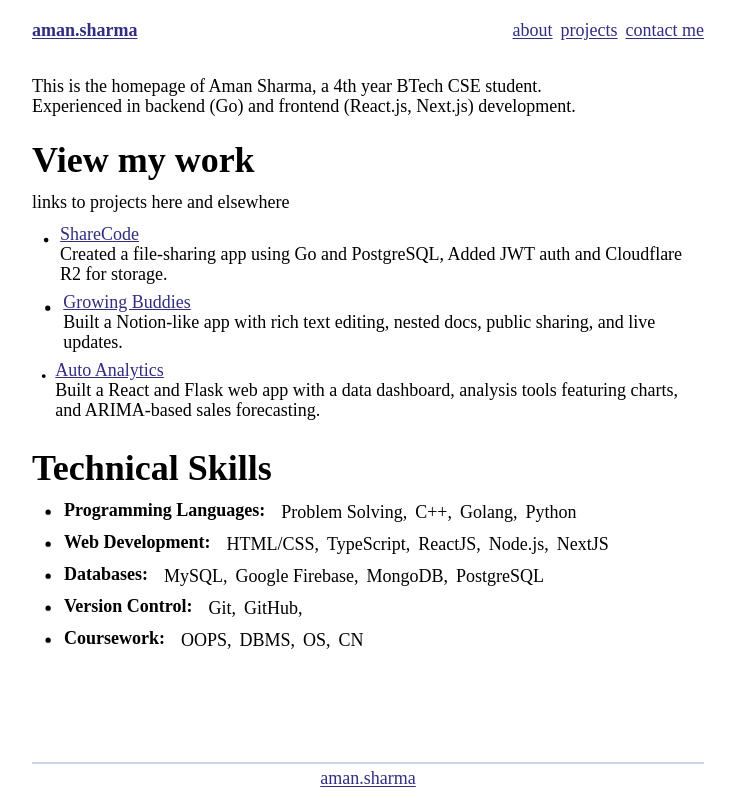
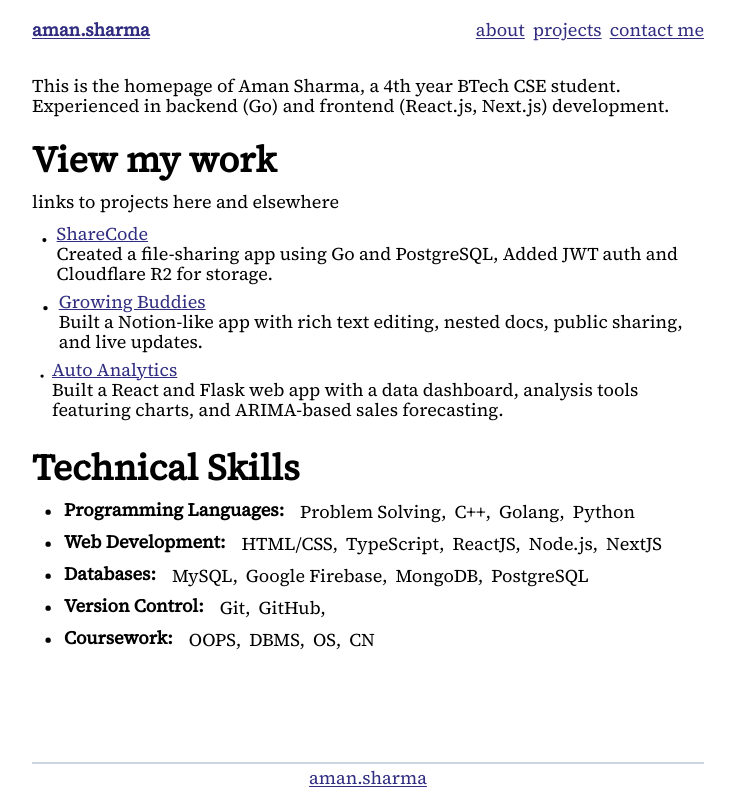
Before and after one commit to aman1117/portfolio, a Next.js app: page / in a window 1280 px wide. Shown: the whole page, without its empty margins (272-1007 px from the left). Built offline with nearby package versions, Linux system fonts and the light colour scheme.

Commit message:
refactor: Remove unused font-family declaration in CSS and layout component

```diff
--- a/app/globals.css
+++ b/app/globals.css
@@ -21,20 +21,11 @@ body,
     --background-end-rgb: 0, 0, 0;
   }
 }
-@font-face {
-  font-family: "SourceSerifPro";
-  font-style: normal;
-  font-weight: 600;
-  src: local('SourceSerifPro SemiBold'), local('SourceSerifPro_600SemiBold'),
-       url('/fonts/SourceSerifPro_600SemiBold.woff2') format('woff2'),
-       url('/fonts/SourceSerifPro_600SemiBold.woff') format('woff'),
-       url('/fonts/SourceSerifPro_600SemiBold.ttf') format('truetype');
-}
+
 body {
   color: rgb(var(--foreground-rgb));
   background: white;
   color: black;
-  font-family: "SourceSerifPro_600SemiBold";
 }
 
 @layer utilities {
--- a/app/layout.tsx
+++ b/app/layout.tsx
@@ -2,11 +2,10 @@ import type { Metadata } from "next";
 import "./globals.css";
 import Header from "./_components/header";
 
-import { EB_Garamond } from 'next/font/google'
+import { Source_Serif_4 } from 'next/font/google'
 import Footer from "./_components/footer";
-import { SourceSerifPro_600SemiBold } from "@expo-google-fonts/source-serif-pro";
 
-const eb_garamond = EB_Garamond({
+const source_serif_4= Source_Serif_4({
   weight: '400',
   subsets: ['latin'],
 })
@@ -36,12 +35,8 @@ export default function RootLayout({
   children: React.ReactNode;
 }>) {
   return (
-    <html lang="en" style={{
-      fontFamily: "SourceSerifPro_600SemiBold",
-    }}>
-      <body className={` px-3` } style={{
-        fontFamily: "SourceSerifPro_600SemiBold",
-      }}>
+    <html lang="en" >
+      <body className={`${source_serif_4.className}  px-3` } >
         <div className="flex flex-col min-h-screen" >
           <div className="flex-grow">
             <Header />
```
